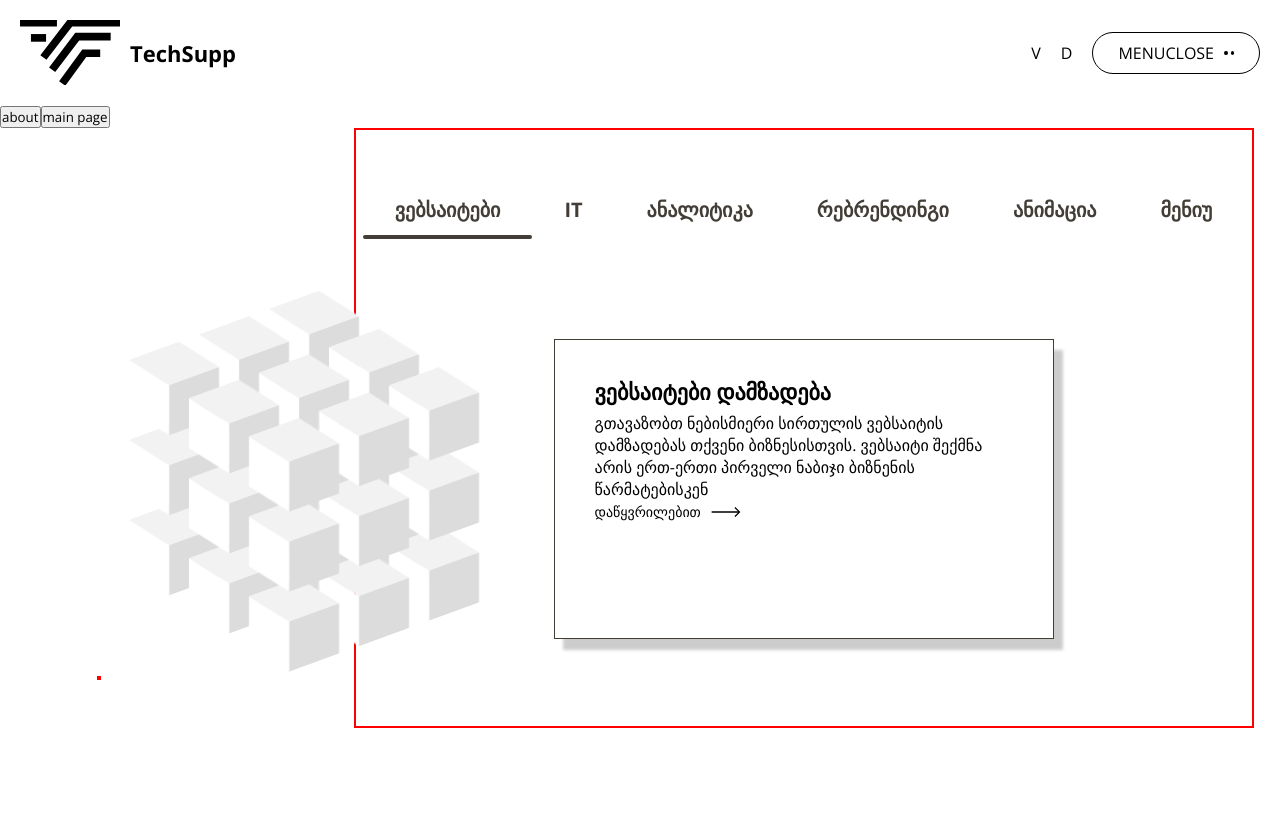
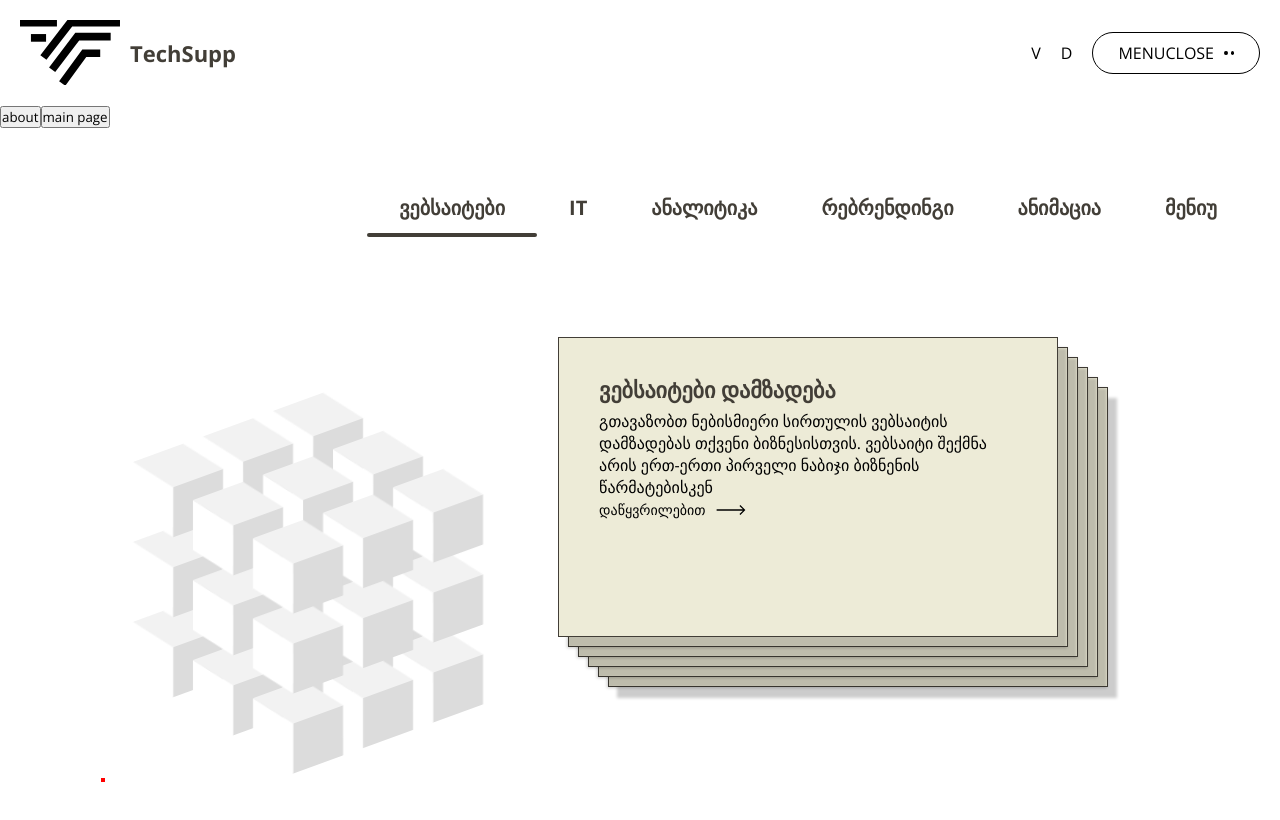
Before and after one commit to Guram12/Techsupp, a React (Vite) app: page / in a window 1280 px wide. Shown: the top 820 px of the page. Built offline with nearby package versions, Linux system fonts and the light colour scheme.

Commit message:
card animation is working

```diff
--- a/src/App.jsx
+++ b/src/App.jsx
@@ -9,28 +9,28 @@ import Header from "./components/Header/Header";
 function App() {
   const [showSplashScreen, setShowSplashScreen] = useState(true);
 
-  useEffect(() => {
-    const timer = setTimeout(() => {
-      setShowSplashScreen(false);
-    }, 4500);
+  // useEffect(() => {
+  //   const timer = setTimeout(() => {
+  //     setShowSplashScreen(false);
+  //   }, 4500);
 
-    return () => clearTimeout(timer);
-  }, []);
+  //   return () => clearTimeout(timer);
+  // }, []);
 
-  if (showSplashScreen) {
-    return (
-      <div className="splashscreen_container">
-        <video
-          src={techsupp_video}
-          autoPlay
-          loop
-          muted
-          playsInline
-          className="splashscreen_video"
-        ></video>
-      </div>
-    );
-  }
+  // if (showSplashScreen) {
+  //   return (
+  //     <div className="splashscreen_container">
+  //       <video
+  //         src={techsupp_video}
+  //         autoPlay
+  //         loop
+  //         muted
+  //         playsInline
+  //         className="splashscreen_video"
+  //       ></video>
+  //     </div>
+  //   );
+  // }
 
   return (
     <div className="main_container">
--- a/src/components/animations/CardAnimation.jsx
+++ b/src/components/animations/CardAnimation.jsx
@@ -22,7 +22,23 @@ export default function CardAnimation() {
     { title: "ონლაინ მენიუ", button_content: "დაწყვრილებით", content: "QR კოდიდით გახსნადი ონლაინ მენიუ თქვენი ბიზნესისტვის" },
   ];
 
+  const getCardClassName = (index) => {
+    // Base class for all cards
+    let className = "card";
 
+    // Apply 'card--current' to the active card and the first card always has 'card--current'
+    if (activeTab === index + 1 || index === 0) {
+        className += " card--current";
+    }
+
+    // Apply 'hidden' to all non-active cards that come before the active one
+    // and to the first card when it's not active
+    if ((index < activeTab - 1) || (index === 0 && activeTab !== 1)) {
+        className += " hidden";
+    }
+
+    return className;
+};
 
 
   return (
@@ -50,13 +66,12 @@ export default function CardAnimation() {
             {cardContents.map((card, i) => (
               <div
                 key={i}
-                className={`card ${activeTab === i + 1 ? 'card--current' : 'hidden'}`} // Applies 'card--current' to active card
+                className={getCardClassName(i)}
                 id={`${i + 1}`}
               >
                 <h1>{card.title}</h1>
                 <p style={{ marginTop: "10px" }} >{card.content}</p>
-                {/* <button className="service_button">{card.button_content}</button> */}
-                <button class="cta">
+                <button className="cta">
                   <span class="hover-underline-animation"> {card.button_content} </span>
                   <svg
                     id="arrow-horizontal"
--- a/src/components/styles/card.scss
+++ b/src/components/styles/card.scss
@@ -1,25 +1,19 @@
 $itemsCount: 6; // Adjust if tabs number changes
 // Fonts
 @import url('https://fonts.googleapis.com/css?family=Open+Sans:400,600,700');
-
-// General
 
 h1 {
   margin: 0;
   font-size: 22px;
   line-height: 1;
-  color: #000000;
+  color: #423E37;
 }
 
 // Layout
 .page {
-  // width: 100vw;
-  // height: 100vh;
+
   // min-height: 700px;
   overflow: hidden;
-  height: 600px;
-  width: 900px;
-  border: 2px solid red;
 }
 
 // Tabs
@@ -30,7 +24,7 @@ h1 {
   justify-content: center;
   align-items: stretch;
   width: 100%;
-  max-width: 800px;
+  max-width: 900px;
   margin: 0 auto;
   box-sizing: border-box;
   padding: 50px 0 100px;
@@ -76,14 +70,13 @@ h1 {
   width: 500px;
   height: calc(100vh - 205px);
   margin: 0 auto;
-   perspective: 1000px;
 }
 
 .card {
   position: absolute;
   width: 500px;
   height: 300px;
-  background-color: #ffffff;
+  background-color: #EDEBD7;
   border: 1px solid #423E37;
   box-shadow: 9px 11px 3px 0px rgba(0, 0, 0, 0.2);
   box-sizing: border-box;
@@ -92,7 +85,7 @@ h1 {
   transition: transform 0.3s, opacity 0.2s;
 
   &.hidden {
-    // z-index: 100;
+    z-index: 100;
     background-color: #fff;
     color: #fff;
     opacity: 0;
```
